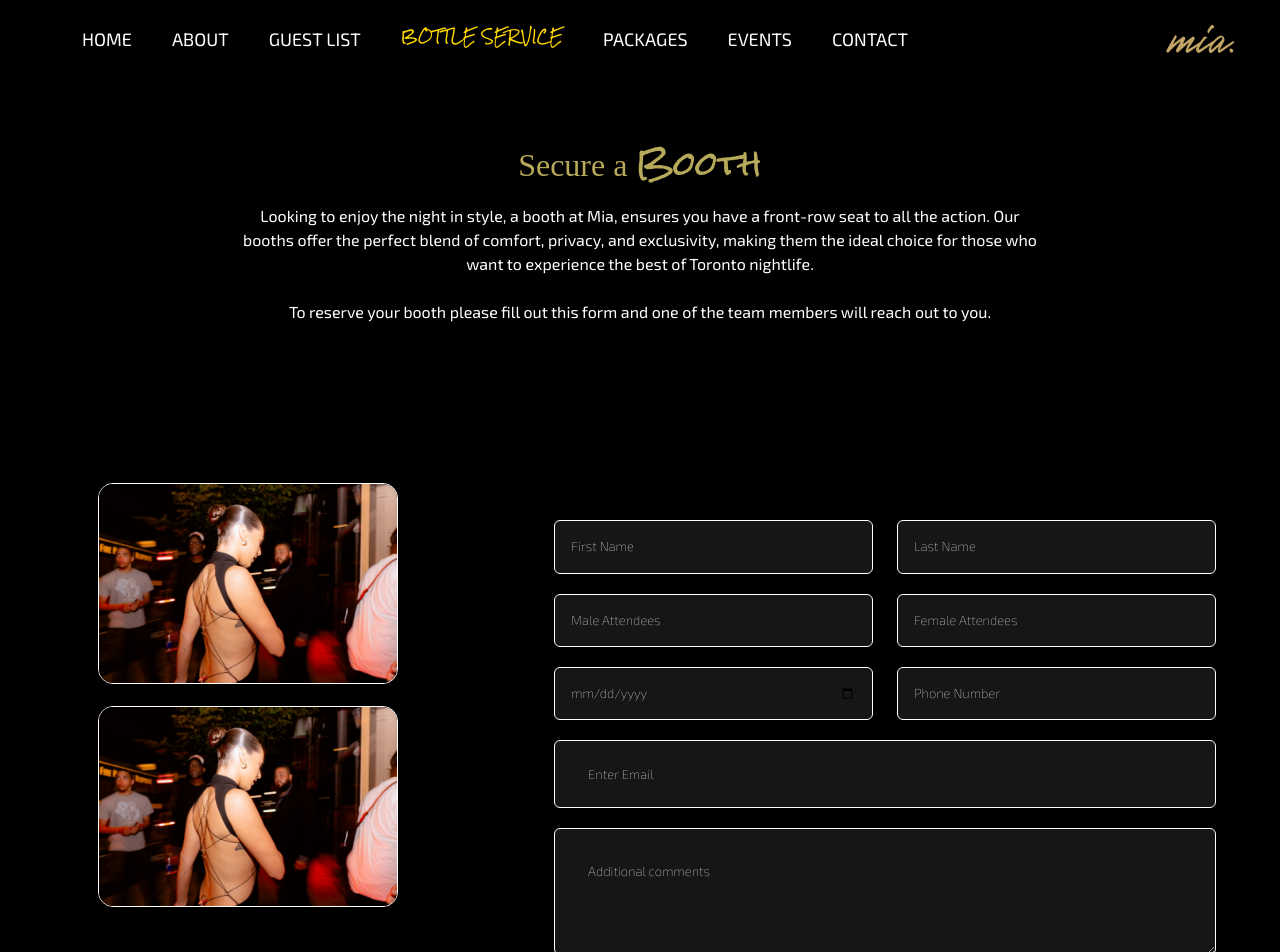
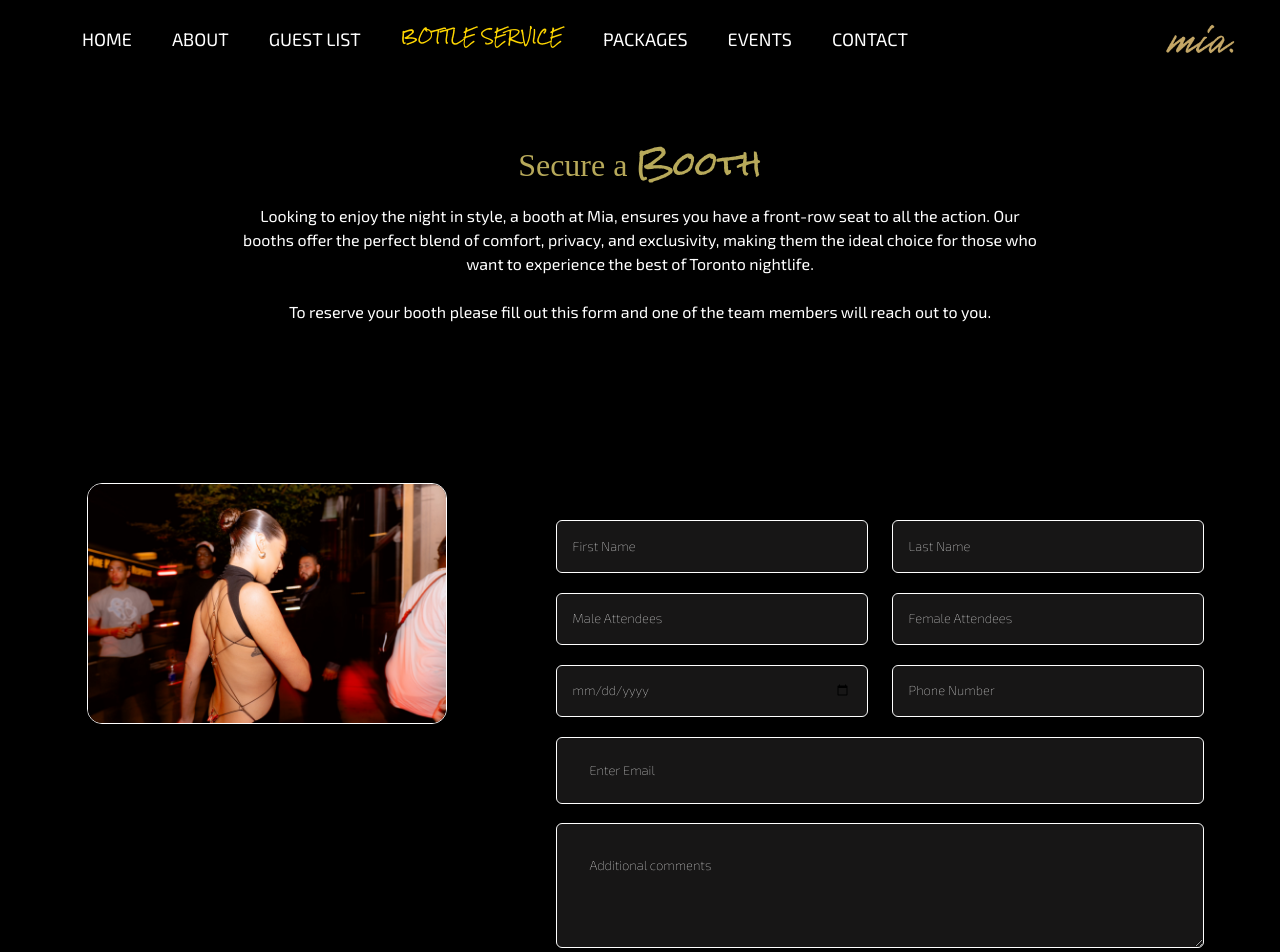
Before and after one commit to Harsh-2420/mia-frontend, a React (Create React App) app: page /bottleservice in a window 1280 px wide. Shown: the top 952 px of the page. Built offline with nearby package versions, Linux system fonts and the light colour scheme; a web font is replaced by a local one.

Commit message:
edited nav and bottleservice

```diff
--- a/src/components/Bottleservice.js
+++ b/src/components/Bottleservice.js
@@ -65,7 +65,10 @@ function BottleserviceForm() {
     }
     return (
         <>
-            <Form onSubmit={handleSubmit} className="form-container">
+            <Form
+                onSubmit={handleSubmit}
+                className="bottleservice-form-container"
+            >
                 <Row
                     style={{
                         paddingBottom: "3%",
@@ -73,7 +76,7 @@ function BottleserviceForm() {
                 >
                     <Col xs={6}>
                         <Form.Group
-                            className="bottlservice-form-group"
+                            className="bottleservice-form-group"
                             controlId="formName"
                         >
                             <Form.Control
@@ -88,7 +91,7 @@ function BottleserviceForm() {
                     </Col>
                     <Col xs={6}>
                         <Form.Group
-                            className="bottlservice-form-group"
+                            className="bottleservice-form-group"
                             controlId="formPeople"
                         >
                             <Form.Control
@@ -109,7 +112,7 @@ function BottleserviceForm() {
                 >
                     <Col xs={6}>
                         <Form.Group
-                            className="bottlservice-form-group"
+                            className="bottleservice-form-group"
                             controlId="formMaleAttendees"
                         >
                             <Form.Control
@@ -124,7 +127,7 @@ function BottleserviceForm() {
                     </Col>
                     <Col xs={6}>
                         <Form.Group
-                            className="bottlservice-form-group"
+                            className="bottleservice-form-group"
                             controlId="formFemaleAttendees"
                         >
                             <Form.Control
@@ -145,7 +148,7 @@ function BottleserviceForm() {
                 >
                     <Col xs={6}>
                         <Form.Group
-                            className="bottlservice-form-group"
+                            className="bottleservice-form-group"
                             controlId="formDate"
                         >
                             <Form.Control
@@ -159,7 +162,7 @@ function BottleserviceForm() {
                     </Col>
                     <Col xs={6}>
                         <Form.Group
-                            className="bottlservice-form-group"
+                            className="bottleservice-form-group"
                             controlId="formContact"
                         >
                             <Form.Control
@@ -180,7 +183,7 @@ function BottleserviceForm() {
                 >
                     <Col xs={12}>
                         <Form.Group
-                            className="guestlist-form-group"
+                            className="bottleservice-form-group"
                             controlId="formEmail"
                         >
                             <Form.Control
@@ -192,7 +195,7 @@ function BottleserviceForm() {
                                 name="email"
                                 value={formData.email}
                                 onChange={handleChange}
-                                className="guestlist-form-control"
+                                className="bottleservice-form-control"
                             />
                         </Form.Group>
                     </Col>
@@ -204,7 +207,7 @@ function BottleserviceForm() {
                 >
                     <Col xs={12}>
                         <Form.Group
-                            className="bottlservice-form-group"
+                            className="bottleservice-form-group"
                             controlId="formComments"
                         >
                             <Form.Control
@@ -230,7 +233,6 @@ function BottleserviceForm() {
 function Bottleservice() {
     return (
         <div class="bottleservice-page-container">
-            <Row style={{ color: "white" }}>
             <div style={{ textAlign: "center" }}>
                 <div
                     style={{
@@ -256,51 +258,43 @@ function Bottleservice() {
                                 margin: "20px 0",
                             }}
                         >
-                                Looking to enjoy the night in style, a booth at
-                                Mia, ensures you have a front-row seat to all
-                                the action. Our booths offer the perfect blend
-                                of comfort, privacy, and exclusivity, making
-                                them the ideal choice for those who want to
-                                experience the best of Toronto nightlife.
+                            Looking to enjoy the night in style, a booth at Mia,
+                            ensures you have a front-row seat to all the action.
+                            Our booths offer the perfect blend of comfort,
+                            privacy, and exclusivity, making them the ideal
+                            choice for those who want to experience the best of
+                            Toronto nightlife.
                             <br></br>
                             <br></br>
-                                To reserve your booth please fill out this form
-                                and one of the team members will reach out to
-                                you.
+                            To reserve your booth please fill out this form and
+                            one of the team members will reach out to you.
                         </p>
                     </div>
                 </div>
             </div>
-            </Row>
-            <Row style={{ padding: "5%" }}>
+            <Row style={{ padding: "5%", margin: "0" }}>
                 <Col
                     md={4}
-                    // className="bottlservice-box-image"
+                    xs={12}
+                    // className="bottleservice-box-image"
                 >
                     <Image
                         src={miaAboutImg}
                         alt="Club Mia Image"
                         style={{
-                            maxWidth: "300px",
+                            width: "100%",
                             border: "1px solid white",
                             borderRadius: "15px",
                             margin: "3%",
+                            alignItems: "center",
                         }}
-                    />
-                    <Image
-                        src={miaAboutImg}
-                        alt="Club Mia Image"
-                        style={{
-                            maxWidth: "300px",
-                            border: "1px solid white",
-                            borderRadius: "15px",
-                            margin: "3%",
-                        }}
+                        className="bottleservice-image"
                     />
                 </Col>
-                <Col md={1}></Col>
+                <Col md={1} xs={12}></Col>
                 <Col
                     md={7}
+                    xs={12}
                     // className="bottleservice-box"
                 >
                     <Row className="text-center py-5">
--- a/src/css/App.css
+++ b/src/css/App.css
@@ -11,6 +11,7 @@
 
 .App {
     text-align: center;
+    background-color: black;
 }
 
 .App-logo {
--- a/src/css/Bottleservice.css
+++ b/src/css/Bottleservice.css
@@ -17,7 +17,7 @@
     flex-direction: column;
     align-items: center;
     /* padding: 4%; */
-    color: white; /* Set text color */
+    color: rgb(183, 169, 90); /* Set text color */
 }
 .bottleservice-box-image {
     background-color: rgba(255, 255, 255, 0.2);
@@ -62,10 +62,6 @@ h1 {
     color: white;
 }
 
-.form-control::placeholder {
-    color: white;
-}
-
 .bottleservice-form-submit {
     background-color: rgb(183, 169, 90);
     color: white;
@@ -92,6 +88,13 @@ h1 {
     ); /* Slightly smaller scale to mimic a pressed effect */
 }
 
+.bottleservice-form-control:focus {
+    background-color: #171616; /* Replace with your desired background color */
+    color: white; /* Replace with your desired font color */
+    outline: none; /* Optional: remove the default focus outline */
+    border-color: rgb(149, 137, 67);
+}
+
 @media screen and (max-width: 780px) {
     .bottleservice-page-container {
         padding-top: 15%;
```
Also changed, not shown: src/css/Nav.css (+0 -8 lines). Lines whose indentation alone changed are shown as unchanged.
